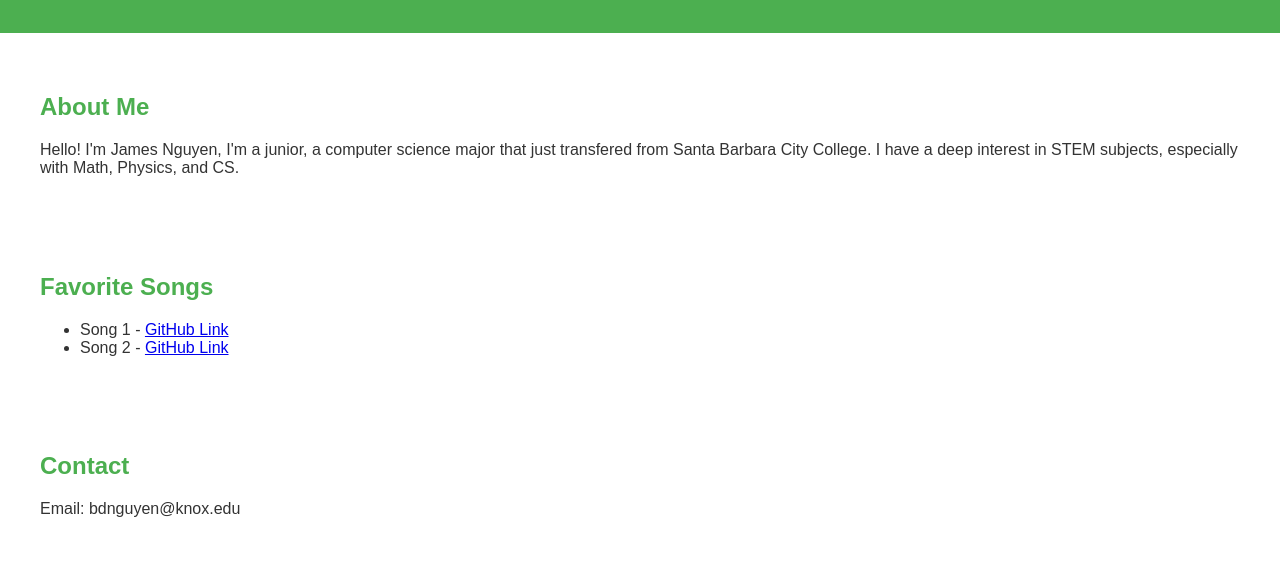
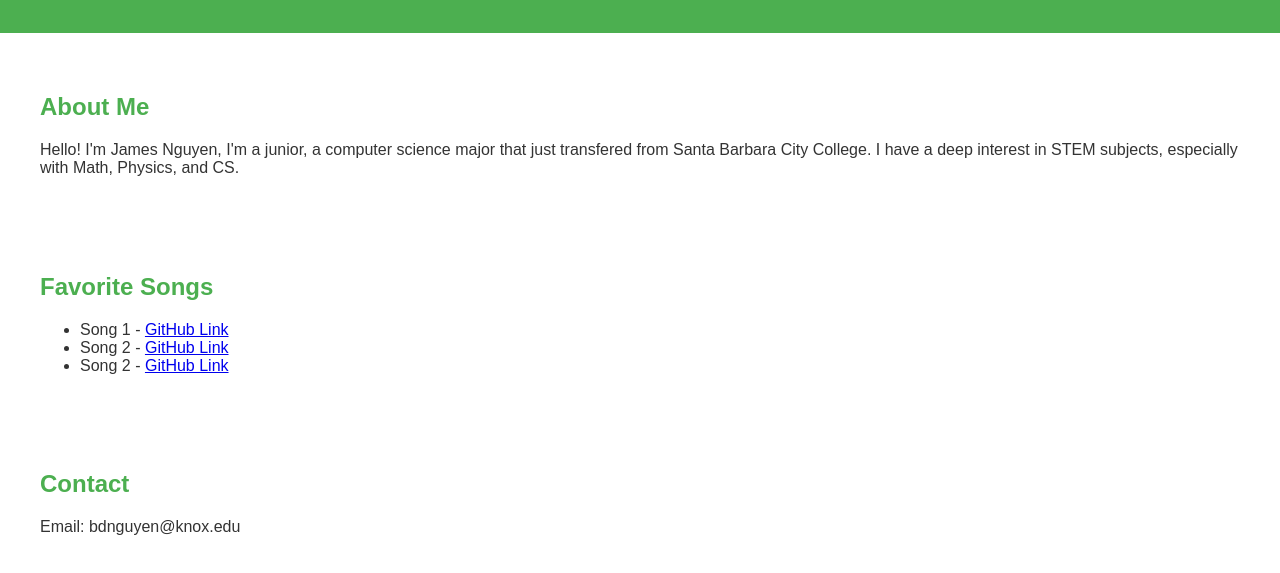
Before and after one commit to JamesNguyen42/JamesNguyen42.github.io, a plain HTML site: page index.html in a window 1280 px wide. Shown: the part 121-694 px from the top of the page. Drawn offline with Linux system fonts and the light colour scheme.

Commit message:
Update index.html

```diff
--- a/index.html
+++ b/index.html
@@ -17,10 +17,11 @@
         <p>Hello! I'm James Nguyen, I'm a junior, a computer science major that just transfered from Santa Barbara City College. I have a deep interest in STEM subjects, especially with Math, Physics, and CS.</p>
     </section>
 
-    <section id="projects">
+    <section id="songs">
         <h2>Favorite Songs</h2>
         <ul>
             <li>Song 1 - <a href="https://youtu.be/xvFZjo5PgG0?si=OOKsbulZJVHMgvmO">GitHub Link</a></li>
+            <li>Song 2 - <a href="https://youtu.be/Z3J_MCbwaJ0?si=YHbck6D51vO1nEdP">GitHub Link</a></li>
             <li>Song 2 - <a href="https://youtu.be/Z3J_MCbwaJ0?si=YHbck6D51vO1nEdP">GitHub Link</a></li>
         </ul>
     </section>
```
